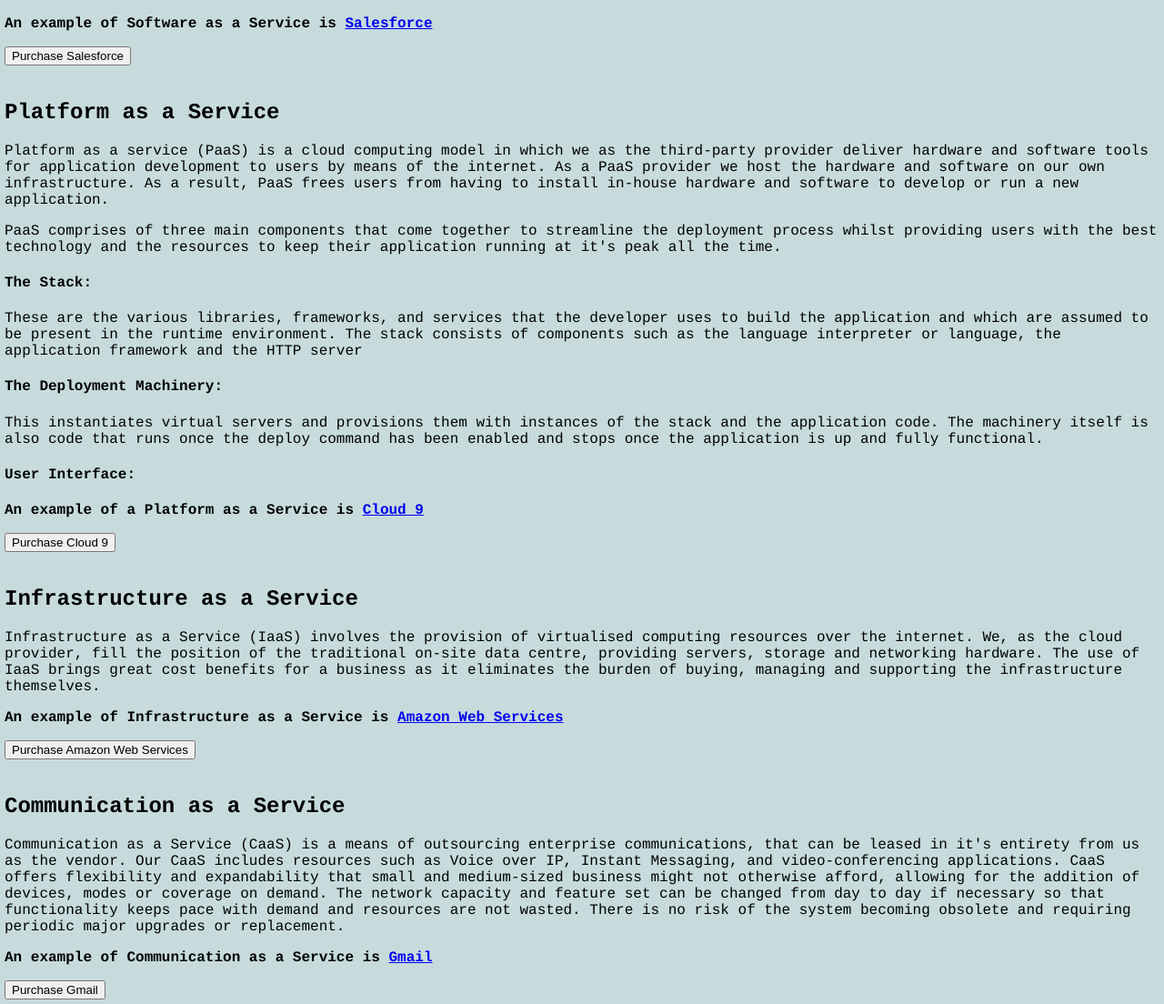
After one commit to CaoimheMcCarthy/is1113117326611, a PHP site: page /ebusiness/ebushomepage.html in a window 1280 px wide. The commit adds this page. Shown: the part 224-1328 px from the top of the page at 91% size. Run offline with PHP 8.4, Linux system fonts and the light colour scheme.

Commit message:
pushing ebus updates

```diff
--- a/cv/cv_page1.html
+++ b/cv/cv_page1.html
@@ -16,13 +16,13 @@
     </head>
     <body>
 
-            <script type="text/javascript" src="//translate.google.com/translate_a/element.js?cb=googleTranslateElementInit"></script>
+    <script type="text/javascript" src="//translate.google.com/translate_a/element.js?cb=googleTranslateElementInit"></script>
 
     <script type="text/javascript">
     function googleTranslateElementInit() {
     new google.translate.TranslateElement({pageLanguage: 'en'}, 'translate');
     }
-</script>
+    </script>
 
        <div class="navbar">
         <h1 class="mainheading">IS1113 Project: 117326611</h1>
@@ -65,7 +65,7 @@
         <br/>
 
     </div>
-        <a href="cv_page2.html" id="cvbtn"><strong>Next</strong></a>
+        <a href="cv_page2.html"><strong>Next</strong></a>
     </div>
     </body>
 
--- /dev/null
+++ b/ebusiness/ebushomepage.html
@@ -0,0 +1,124 @@
+<!DOCTYPE html>
+<html>
+    <head>
+        <title>E-Business</title>
+
+        <link rel="stylesheet" href="../mystylesheet.css" type="text/css"/>
+        <link rel="stylesheet" href="ebus_pages.css" type="text/css"/>
+
+
+    </head>
+    <body>
+
+    <!--Enables pages to be translated-->
+    <script type="text/javascript" src="//translate.google.com/translate_a/element.js?cb=googleTranslateElementInit"></script>
+    <script type="text/javascript">
+    function googleTranslateElementInit() {
+    new google.translate.TranslateElement({pageLanguage: 'en'}, 'translate');
+    }
+    </script>
+
+    <div class="navbar">
+        <h1 class="mainheading">IS1113 Project: 117326611</h1>
+        <br/>
+        <br/>
+          <div class="dropdown">
+        <a href="cv/cv_page1.html" class="btn">Curriculum Vitae</a>
+        <br/>
+          <div class="dropdown-content">
+            <a href="cv/cv_page1.html">Personal Details</a>
+            <a href="cv/cv_page2.html">Education</a>
+            <a href="cv/cv_page3.html">Work</a>
+         </div>
+   </div>
+
+
+    <div class="dropdown">
+        <a href="interests/sports.html" class="btn">Interests</a>
+        <br/>
+         <div class="dropdown-content">
+            <a href="interests/sports.html.html">Sports</a>
+            <a href="interests/music.html">Music</a>
+            <a href="interests/travel.html">Travel</a>
+            <a href="interests/cloudservices.html">Cloud Services</a>
+        </div>
+    </div>
+
+
+
+    <a href="ebusiness/Ebus1.php" class="btn">E-Business</a>
+    </div>
+
+    <div id="translate">
+
+        <p>Cloud services is a broad category that
+        encompasses a myriad of IT resources that are provided over the internet. Our offerings include: </p>
+
+        <div id="cloudoptions">
+            <a href="#saas">Software as a Service</a>
+            <a href="#paas">Platform as a Service</a>
+            <a href="#iaas">Infrastructure as a Service</a>
+            <a href="#caas">Communication as a Service</a>
+        </div>
+
+
+        <div id="saas">
+            <h2>Software as a Service</h2>
+            <p>Software as a Service (SaaS) is a software distribution model in which applications are hosted by a vendor
+            and made available to customers over a network, usually the internet as we are using.
+            It differs from traditional software in the that it is not purchased and loaded onto a device, rather
+            SaaS operates as a subscription service, to which customers can pay a periodical fee while they require the service,
+            and simply cancel it when the software becomes redundant to them.</p>
+            <p><strong>An example of Software as a Service is <a href="https://www.salesforce.com/eu/?ir=1">Salesforce</a></strong></p>
+            <button href="https://www.salesforce.com/eu/?ir=1">Purchase Salesforce</button>
+        </div>
+
+        <br/>
+
+        <div id="paas">
+            <h2>Platform as a Service</h2>
+            <p>Platform as a service (PaaS) is a cloud computing model in which we as the third-party provider deliver hardware and software tools
+            for application development to users by means of the internet. As a PaaS provider we host the hardware and
+            software on our own infrastructure. As a result, PaaS frees users from having to install in-house hardware and software to develop or
+            run a new application.</p>
+            <p>PaaS comprises of three main components that come together to streamline the deployment process whilst providing users with the best technology
+            and the resources to keep their application running at it's peak all the time.</p>
+            <h4>The Stack: </h4><p>These are the various libraries, frameworks, and services that the developer uses to build the application and which are
+            assumed to be present in the runtime environment. The stack consists of components such as the language interpreter or language, the application
+            framework and the HTTP server</p>
+            <h4>The Deployment Machinery: </h4><p>This instantiates virtual servers and provisions them with instances of the stack and the application code. The machinery
+            itself is also code that runs once the deploy command has been enabled and stops once the application is up and fully functional.</p>
+            <h4>User Interface: </h4><p></p>
+            <p><strong>An example of a Platform as a Service is <a href="https://c9.io/login">Cloud 9</a></strong></p>
+            <button href="Ebus1.php">Purchase Cloud 9</button>
+        </div>
+
+        <br/>
+
+        <div id="iaas">
+            <h2>Infrastructure as a Service</h2>
+            <p>Infrastructure as a Service (IaaS) involves the provision of virtualised computing resources over the internet. We, as the cloud provider, fill the position of the traditional
+            on-site data centre, providing servers, storage and networking hardware. The use of IaaS brings great cost benefits for a business as it eliminates the burden of buying,
+            managing and supporting the infrastructure themselves.</p>
+            <p><strong>An example of Infrastructure as a Service is <a href="https://aws.amazon.com/">Amazon Web Services</a></strong></p>
+            <button href="Ebus1.php">Purchase Amazon Web Services</button>
+        </div>
+
+        <br/>
+
+        <div id="caas">
+            <h2>Communication as a Service</h2>
+            <p>Communication as a Service (CaaS) is a means of outsourcing enterprise communications, that can be leased in it's entirety from us as the vendor.
+            Our CaaS includes resources such as Voice over IP, Instant Messaging, and video-conferencing applications.
+            CaaS offers flexibility and expandability that small and medium-sized business might not otherwise afford, allowing for the addition of devices,
+            modes or coverage on demand. The network capacity and feature set can be changed from day to day if necessary so that functionality keeps pace with
+            demand and resources are not wasted. There is no risk of the system becoming obsolete and requiring periodic major upgrades or replacement.</p>
+            <p><strong>An example of Communication as a Service is <a href="https://www.google.com/gmail/">Gmail</a></strong></p>
+            <button href="Ebus1.php">Purchase Gmail</button>
+        </div>
+
+    </div>
+
+
+    </body>
+</html>
--- a/mystylesheet.css
+++ b/mystylesheet.css
@@ -10,7 +10,7 @@
 
 .navbar{
     background:url("https://pics.livejournal.com/nightnat/pic/0005h606");
-    position:static;
+    position: fixed;
 
 }
 
@@ -19,11 +19,18 @@
     height: 100px;
     width: 100px;
     display: inline-block;
+    padding: 10px;
 }
 
 body{
    font-family: Courier, monospace;
-   background-color: white;
+   background-color: #c7dbdd;
+   margin: 5px;
+
+}
+
+.navbar{
+    margin-bottom: 10px;
 }
 
 .btn{
```
Also changed, not shown: cv/cv_page2.html (+15 -10 lines), cv/cv_page3.html (+10 -0 lines), cv/cv_pages.css (+1 -10 lines), ebusiness/Ebus1.php (+14 -3 lines), ebusiness/Ebus2.php (+41 -1 lines), ebusiness/Ebus3.php (+42 -0 lines), interests/int_pages.css (+3 -11 lines), interests/sports.html (+32 -0 lines).
